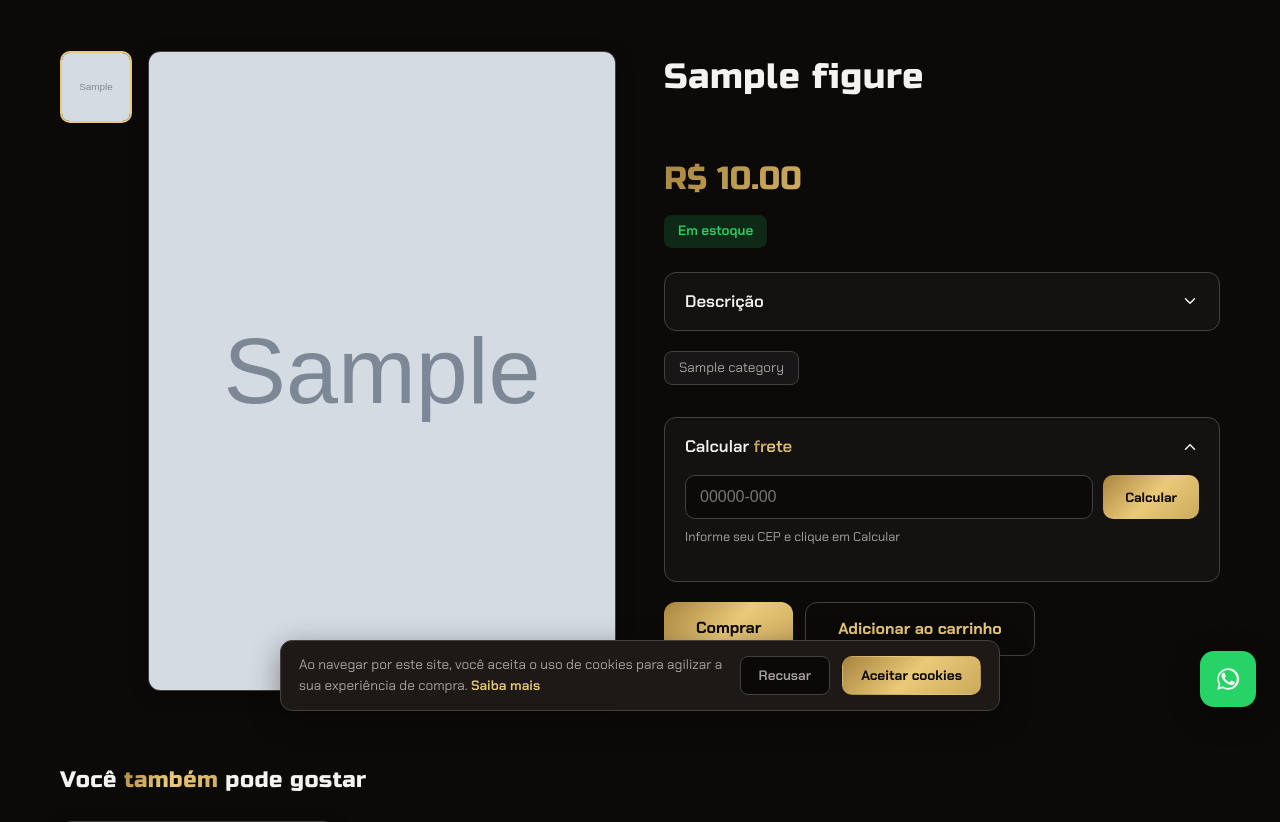
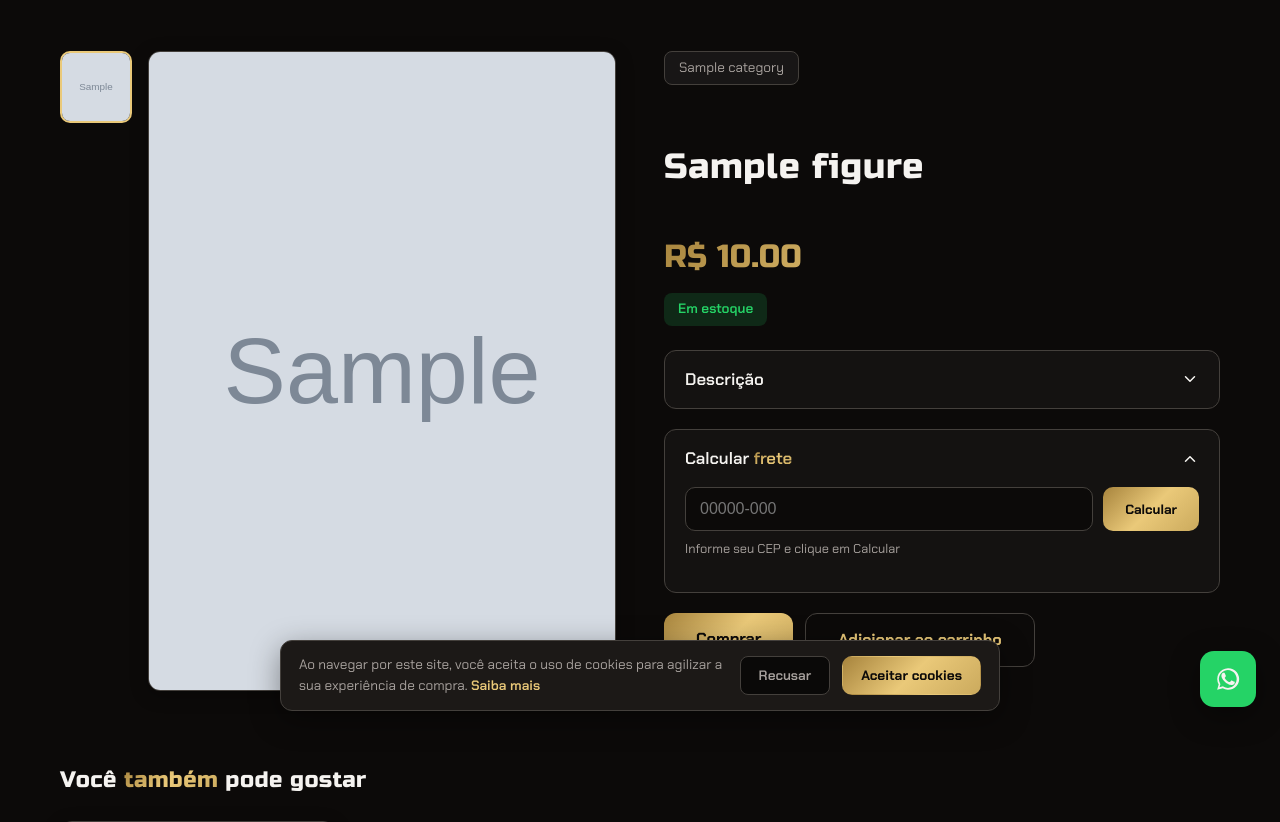
Before and after one commit to vwtechdev/magno-figures, a Django app: template templates/figures/detail.html in a window 1280 px wide. Shown: the part 69-891 px from the top of the page. Run offline with Django 5.2, Linux system fonts and the light colour scheme; the template is opened without the code that fills it: most values are stand-ins (such as "Sample title", 1, 10 or a date in 2020); grey boxes marked "Sample" are stand-in pictures.

Commit message:
style: move categories above figure title on detail page

```diff
--- a/static/css/figures/detail.css
+++ b/static/css/figures/detail.css
@@ -12,22 +12,29 @@
     position: sticky;
     top: 88px;
     grid-column: 1;
-    grid-row: 1 / span 2;
+    grid-row: 1 / span 3;
     display: flex;
     align-items: flex-start;
     gap: 16px;
     max-width: 560px;
 }
 
+.product__categories--top {
+    grid-column: 2;
+    grid-row: 1;
+    align-self: start;
+    margin-bottom: 12px;
+}
+
 .product__title {
     grid-column: 2;
-    grid-row: 1;
+    grid-row: 2;
     align-self: start;
 }
 
 .product__info {
     grid-column: 2;
-    grid-row: 2;
+    grid-row: 3;
 }
 
 .product__main {
--- a/templates/figures/detail.html
+++ b/templates/figures/detail.html
@@ -51,6 +51,13 @@
 
 {% block content %}
 <section class="product container" data-figure-slug="{{ figure.slug }}">
+    {% if figure.categories.all %}
+    <div class="product__categories product__categories--top">
+        {% for category in figure.categories.all %}
+        <a href="{% url 'categories:detail' category.slug %}" class="product__category">{{ category.name }}</a>
+        {% endfor %}
+    </div>
+    {% endif %}
     <h1 class="product__title">{{ figure.name }}{% if figure.is_nsfw %} <span class="badge badge--nsfw">+18</span>{% endif %}</h1>
 
     <div class="product__gallery">
@@ -101,14 +108,6 @@
                 <div class="product__description">{{ figure.description }}</div>
             </div>
         </details>
-
-        {% if figure.categories.all %}
-        <div class="product__categories">
-            {% for category in figure.categories.all %}
-            <a href="{% url 'categories:detail' category.slug %}" class="product__category">{{ category.name }}</a>
-            {% endfor %}
-        </div>
-        {% endif %}
 
         {% if not figure.sold_out %}
         <details class="detail-card" id="shipping" open>
```
